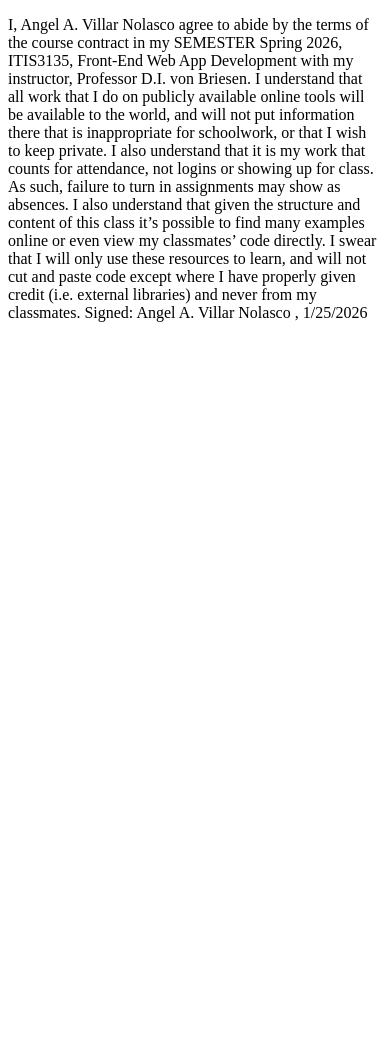
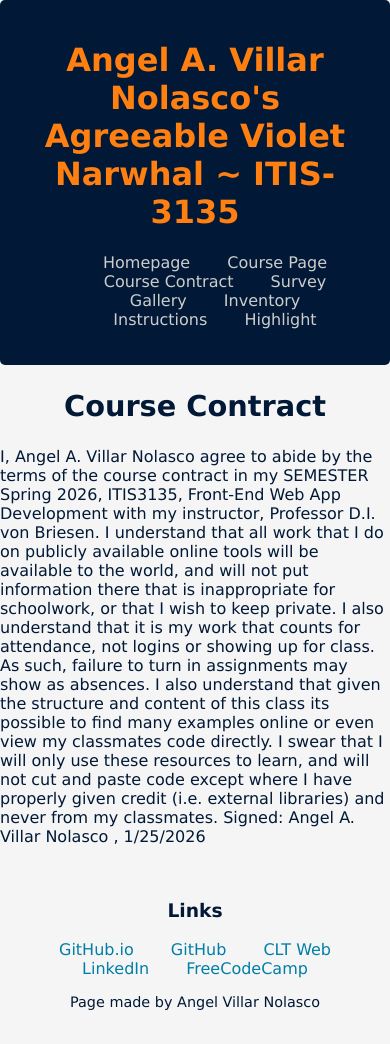
Before and after one commit to AngelVN2005/AngelVN2005.github.io, a plain HTML site: page itis3135/contract.html in a window 390 px wide. Before the commit the page ends 844 px from the top, so only its background shows below. Drawn offline with Linux system fonts and the light colour scheme.

Commit message:
Switch to defaultStyle and add page layout
Replace courseStyles.css with styles/defaultStyle.css across multiple pages and add consistent page structure. Introduce header/footer includes and page-title wrappers (contract, gallery, highlight, instructions, inventory, survey, index), add HTMLInclude script to load components in contract, and reorganize index content into a section with a secondary-navbar. Add .page-title CSS and adjust responsive image rules in defaultStyle.css to unify styling and layout.

```diff
--- a/itis3135/contract.html
+++ b/itis3135/contract.html
@@ -4,9 +4,35 @@
         <meta charset="UTF-8">
         <meta name="viewport" content="width=device-width, initial-scale=1.0">
         <title>ITIS-3135 Contract</title>
+        <link rel="stylesheet" href="../itis3135/styles/defaultStyle.css">
         <script src="https://lint.page/kit/4d0fe3.js" crossorigin="anonymous"></script>
     </head>
     <body>
-        <p>I, Angel A. Villar Nolasco agree to abide by the terms of the course contract in my SEMESTER Spring 2026, ITIS3135, Front-End Web App Development with my instructor, Professor D.I. von Briesen. I understand that all work that I do on publicly available online tools will be available to the world, and will not put information there that is inappropriate for schoolwork, or that I wish to keep private. I also understand that it is my work that counts for attendance, not logins or showing up for class. As such, failure to turn in assignments may show as absences. I also understand that given the structure and content of this class it’s possible to find many examples online or even view my classmates’ code directly. I swear that I will only use these resources to learn, and will not cut and paste code except where I have properly given credit (i.e. external libraries) and never from my classmates. Signed: Angel A. Villar Nolasco , 1/25/2026</p>
+        <div data-include="components/header.html"></div>
+
+        <main>
+            <div class="page-title">
+            <h2>Course Contract</h2>
+            </div>
+            <p>
+                I, Angel A. Villar Nolasco agree to abide by the terms of the course contract in my
+                SEMESTER Spring 2026, ITIS3135, Front-End Web App Development with my instructor,
+                Professor D.I. von Briesen. I understand that all work that I do on publicly
+                available online tools will be available to the world, and will not put
+                information there that is inappropriate for schoolwork, or that I wish to keep
+                private. I also understand that it is my work that counts for attendance, not logins
+                or showing up for class. As such, failure to turn in assignments may show as absences.
+                I also understand that given the structure and content of this class its possible to
+                find many examples online or even view my classmates code directly. I swear that I will only
+                use these resources to learn, and will not cut and paste code except where I have properly
+                given credit (i.e. external libraries) and never from my classmates.
+                Signed: Angel A. Villar Nolasco , 1/25/2026
+            </p>
+        </main>
+
+        <div data-include="components/footer.html"></div>
+
+        <script src="../itis3135/scripts/HTMLInclude.min.js"></script>
+
     </body>
 </html>
--- a/itis3135/styles/defaultStyle.css
+++ b/itis3135/styles/defaultStyle.css
@@ -47,11 +47,14 @@ body{
         color: var(--prussian-blue);
     }
 
+    .page-title{
+        text-align: center;
+        font-size: larger;
+    }
 
     section img{
         max-width: 800px;
         max-height: 400px;
-
         max-width: 100%;
         height: auto;
         width: auto\9;
```
Also changed, not shown: itis3135/gallery.html (+4 -2 lines), itis3135/highlight.html (+4 -2 lines), itis3135/index.html (+8 -3 lines), itis3135/instructions.html (+4 -2 lines), itis3135/inventory.html (+4 -2 lines), itis3135/survey.html (+4 -2 lines), itis3135/website_evaluations.html (+9 -10 lines).
